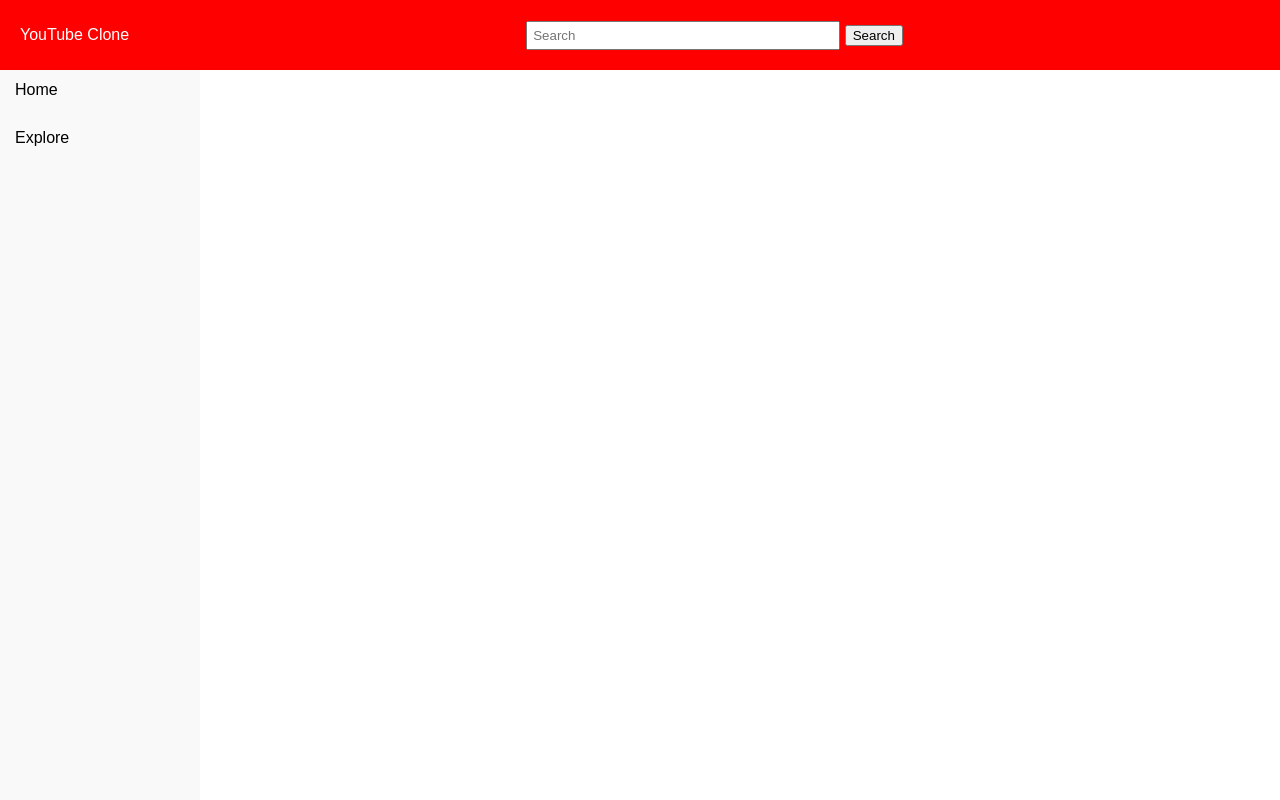
After one commit to CarolinaSmasho/isag-ctf-challenge, a PHP site: page /test.php in a window 1280 px wide. The commit adds this page. Run offline with PHP 8.4, Linux system fonts and the light colour scheme.

Commit message:
almost done

```diff
--- a/comments.txt
+++ b/comments.txt
@@ -1,4 +1,2 @@
-test
-hi
-https://www.google.com
-http://localhost/?search=%3Cimg%20src%3D%22does-not-exist%22%20onerror%3D%22alert(document.cookie)%22%3E
+This Video is so great!
+damn this look like https://www.youtube.com
--- a/mybot2.js
+++ b/mybot2.js
@@ -5,7 +5,7 @@ const delay = ms => new Promise(res => setTimeout(res, ms));
 
 (async () => {
   const browser = await puppeteer.launch({
-    headless: false,
+    headless: true,
     args: ['--disable-web-security', '--no-sandbox', '--disable-dev-shm-usage', '--disable-setuid-sandbox']
   });
 
--- a/styles.css
+++ b/styles.css
@@ -10,6 +10,9 @@ body {
     background-color: #FF0000;
     color: white;
     padding: 10px 20px;
+    height: 50px;
+    position: fixed;
+    width: 100%;
 }
 
 .search-bar input {
@@ -20,7 +23,7 @@ body {
 .sidebar {
     width: 200px;
     background-color: #F9F9F9;
-    position: fixed;
+    position: absolute;
     top: 50px;
     bottom: 0;
     overflow-y: auto;
@@ -36,6 +39,12 @@ body {
     cursor: pointer;
 }
 
+.sidebar ul li a {
+    color: black; /* กำหนดสีตัวอักษรเป็นสีดำ */
+    text-decoration: none; /* เอาเส้นใต้ออก */
+}
+
+
 .main-content {
     margin-left: 220px;
     padding: 20px;
@@ -45,7 +54,7 @@ body {
 
 .video-card {
     width: 300px;
-    margin: 10px;
+    margin: 80px;
 }
 
 .thumbnail {
@@ -85,3 +94,23 @@ body {
     margin-bottom: 10px;
     border-radius: 5px;
 }
+
+.result{
+    padding-top: 100px;
+    padding-left: 200px ;
+}
+
+
+#profile{
+    width: 50px;
+    height: auto;
+    margin: 100px;
+    border-radius: 50%;
+    float: left;
+}
+
+#name{
+    overflow: hidden;
+    height: 20px;
+    margin: 100px;
+}
--- /dev/null
+++ b/test.php
@@ -0,0 +1,51 @@
+<!DOCTYPE html>
+<html lang="en">
+
+<head>
+    <meta charset="UTF-8">
+    <meta name="viewport" content="width=device-width, initial-scale=1.0">
+    <title>YouTube Clone with Comments</title>
+    <link rel="stylesheet" href="styles.css">
+</head>
+
+<body>
+    <div class="bar-container">
+        <!-- Sidebar -->
+        <div class="sidebar">
+            <ul>
+                <li><a href="http://localhost:8000">Home</a></li>
+                <li><a href="http://localhost:8000/explore.php">Explore</a></li>
+                <!-- <li><a href="http://localhost:8000">Subscriptions</a></li> -->
+                <!-- More sidebar items -->
+            </ul>
+        </div>
+        <!-- Navigation Bar -->
+        <nav class="navbar">
+            <div class="logo">YouTube Clone</div>
+            <div class="search-bar">
+                <form method="GET" action="">
+                    <input type="text" name="search" placeholder="Search">
+                    <button type="submit">Search</button>
+                </form>
+            </div>
+            <div class="user-options">
+                <!-- Icons for user options can be added here -->
+            </div>
+        </nav>
+    </div>
+
+    <div class="main-content">
+        <div class="result">
+            <?php
+            if (isset($_GET['search'])) {
+                $searchQuery = $_GET['search']; // ไม่มีการกรองข้อมูล
+                echo "<p>ผลการค้นหาสำหรับ: " . htmlspecialchars($searchQuery) . "</p>"; // ป้องกัน XSS
+            }
+            ?>
+
+        </div>
+    </div>
+    <script src="script.js"></script>
+</body>
+
+</html>
```
Also changed, not shown: explore.php (added, +53 -0 lines), index.php (+16 -25 lines), image/1.png (added), image/profile.png (added), image/youtube.png (added), 3 other files.
